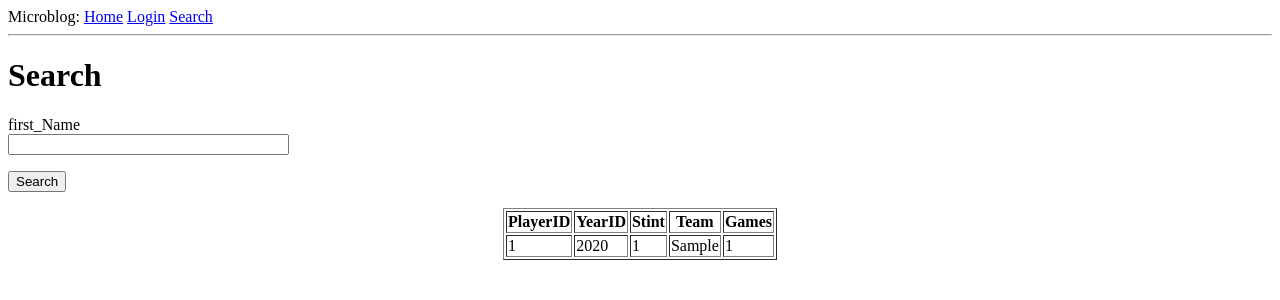
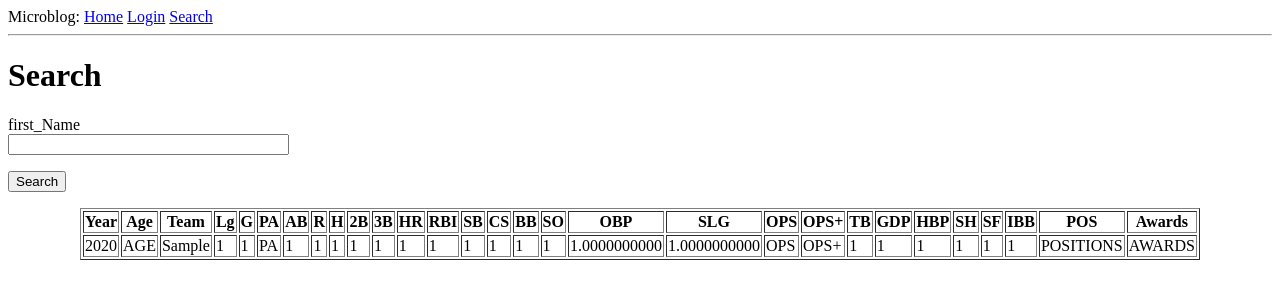
Before and after one commit to tkm3d1a/DB-found-webApp, a Flask app: template baseball-web-app/app/templates/search.html in a window 1280 px wide. Shown: the top 300 px of the page. Run offline with Flask 2, Linux system fonts and the light colour scheme; tables that the repository leaves empty hold one stand-in row (values such as "Sample post"); the template is opened without the code that fills it: values that come from a table or form of the project are taken from there, most other values are stand-ins (such as "Sample title", 1, 10 or a date in 2020).

Commit message:
MVP of search page complete

```diff
--- a/baseball-web-app/app/templates/search.html
+++ b/baseball-web-app/app/templates/search.html
@@ -15,20 +15,69 @@
   <center>
     <table border="1">
       <tr>
-        <th>PlayerID </th>
-        <th>YearID</th>
-        <th>Stint</th>
+        <th>Year</th>
+        <th>Age</th> <!--FIXME:Missing in ORM-->
         <th>Team</th>
-        <th>Games</th>
+        <th>Lg</th>
+        <th>G</th>
+        <th>PA</th> <!--FIXME:Missing in ORM-->
+        <th>AB</th>
+        <th>R</th>
+        <th>H</th>
+        <th>2B</th>
+        <th>3B</th>
+        <th>HR</th>
+        <th>RBI</th>
+        <th>SB</th>
+        <th>CS</th>
+        <th>BB</th>
+        <th>SO</th>
+        <th>OBP</th>
+        <th>SLG</th>
+        <th>OPS</th><!--FIXME:Missing in ORM-->
+        <th>OPS+</th><!--FIXME:Missing in ORM-->
+        <th>TB</th>
+        <th>GDP</th>
+        <th>HBP</th>
+        <th>SH</th>
+        <th>SF</th>
+        <th>IBB</th>
+        <th>POS</th><!--FIXME:Missing in ORM-->
+        <th>Awards</th><!--FIXME:Missing in ORM-->
       </tr>
 
       {% for line in results%}
       <tr>
-        <td>{{ line.playerid }}</td>
-        <td>{{ line.yearID }}</td> <!--Variable names here must match exact to ORM-->
-        <td>{{ line.stint }}</td>
+        <td>{{ line.yearID }}</td>
+        <td>AGE</td> <!--Variable names here must match exact to ORM-->
         <td>{{ line.team }}</td>
+        <td>{{ line.lgid }}</td>
         <td>{{ line.G }}</td>
+        <td>PA</td>
+        <td>{{ line.AB }}</td>
+        <td>{{ line.R }}</td>
+        <td>{{ line.H }}</td>
+        <td>{{ line.B2 }}</td>
+        <td>{{ line.B3 }}</td>
+        <td>{{ line.HR }}</td>
+        <td>{{ line.RBI }}</td>
+        <td>{{ line.SB }}</td>
+        <td>{{ line.CS }}</td>
+        <td>{{ line.BB }}</td>
+        <td>{{ line.SO }}</td>
+        <td>{{ line.OBP }}</td>
+        <td>{{ line.SLG }}</td>
+        <td>OPS</td>
+        <td>OPS+</td>
+        <td>{{ line.TB }}</td>
+        <td>{{ line.GIDP }}</td>
+        <td>{{ line.HBP }}</td>
+        <td>{{ line.SH }}</td>
+        <td>{{ line.SF }}</td>
+        <td>{{ line.IBB }}</td>
+        <td>POSITIONS</td>
+        <td>AWARDS</td>
+
       </tr>
       {% endfor %}
 
--- a/baseball-web-app/config.py
+++ b/baseball-web-app/config.py
@@ -3,5 +3,6 @@ base_dir = os.path.abspath(os.path.dirname(__file__))
 
 class Config(object):
   SECRET_KEY = os.environ.get('SECRET_KEY') or 'you-will-never-guess'
-  SQLALCHEMY_DATABASE_URI = os.environ.get('DATABASE_URL') or 'sqlite:///' + os.path.join(base_dir, 'app.db')
+  # Change the database URL token here if needed for testing on your own machine
+  SQLALCHEMY_DATABASE_URI = os.environ.get('DATABASE_URL_TK') or 'sqlite:///' + os.path.join(base_dir, 'app.db')
   SQLALCHEMY_TRACK_MODIFICATIONS = False
--- a/sql/scripts/users.sql
+++ b/sql/scripts/users.sql
@@ -1,8 +1,13 @@
 -- This script is for generating a non-root user for testing access
 -- This user should be able to update, insert and select on all DB tables
 -- This user should not be able to delete or remove information
+-- The wsl user is created for Tim Klimpel's personal scripts, the normal localhost should work on non-wsl machine setups
 
 CREATE USER web@localhost IDENTIFIED BY 'dbrules';
+CREATE USER webwsl@172.27.137.12 IDENTIFIED BY 'dbrules';
 
 GRANT SELECT, INSERT, UPDATE
 ON baseball.* TO web@localhost;
+
+GRANT SELECT, INSERT, UPDATE
+ON *.* TO webwsl@172.27.137.12;
```
Also changed, not shown: README.md, 1 other file.
